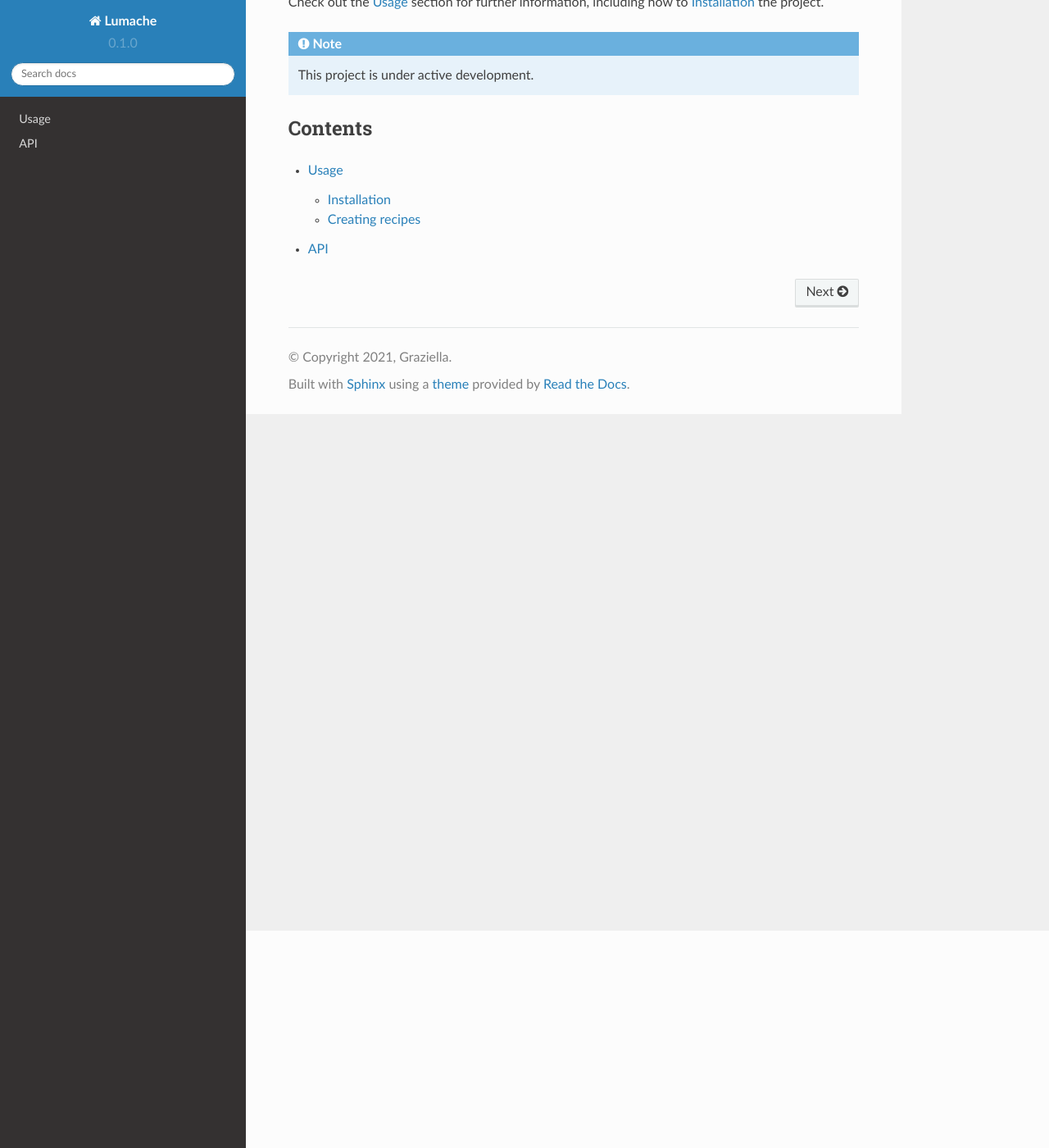
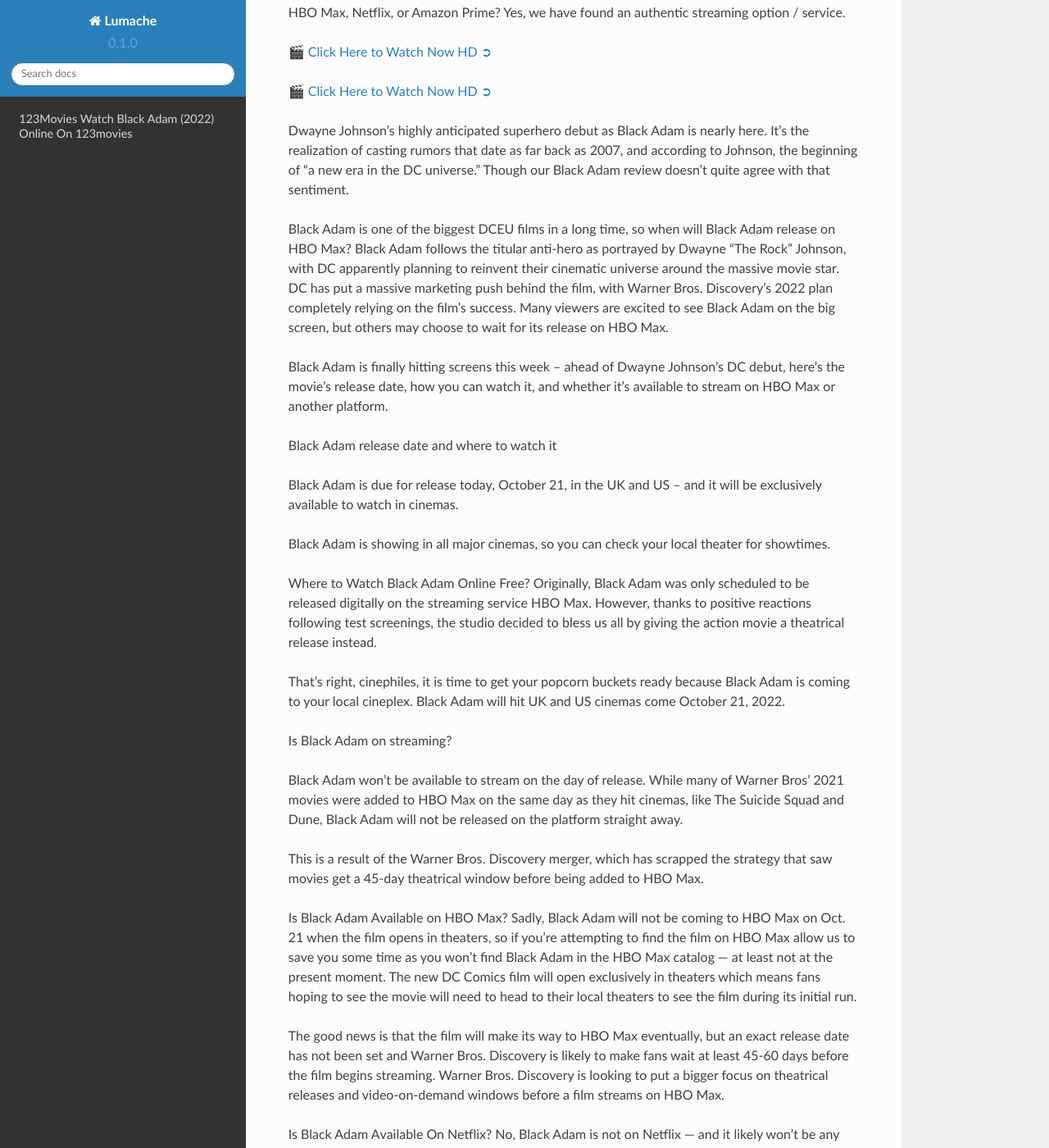
Before and after one commit to martinakhala/blackadam, a Sphinx documentation site: the page built from docs/source/index.rst, in a window 1280 px wide and 1400 px high, scrolled down 265 px. Shown: the whole window at 82% size. Built offline with Sphinx 7.4.7 and the Read the Docs theme 2.0.0, drawn with Linux system fonts in a browser that asks for light colours; some of the changed text lies outside the part shown.

Commit message:
Update index.rst

```diff
--- a/docs/source/index.rst
+++ b/docs/source/index.rst
@@ -1,22 +1,45 @@
-Welcome to Lumache's documentation!
+123Movies Watch Black Adam (2022) Online On 123movies
 ===================================
 
-**Lumache** (/lu'make/) is a Python library for cooks and food lovers
-that creates recipes mixing random ingredients.
-It pulls data from the `Open Food Facts database <https://world.openfoodfacts.org/>`_
-and offers a *simple* and *intuitive* API.
+Warner Bros. Pictures! Here are options for downloading or watching Black Adam streaming the full movie online for free on 123movies & Reddit, including where to watch Dwayne Johnson's action movie at home. Is Black Adam 2022 available to stream? Is watching Black Adam on Disney Plus, HBO Max, Netflix, or Amazon Prime? Yes, we have found an authentic streaming option / service.
 
-Check out the :doc:`usage` section for further information, including
-how to :ref:`installation` the project.
+`🎬 Click Here to Watch Now HD ➲ <https://rebrand.ly/black-adam-full-movie>`_
 
-.. note::
+`🎬 Click Here to Watch Now HD ➲ <https://rebrand.ly/black-adam-full-movie>`_
 
-   This project is under active development.
+Dwayne Johnson's highly anticipated superhero debut as Black Adam is nearly here. It's the realization of casting rumors that date as far back as 2007, and according to Johnson, the beginning of "a new era in the DC universe." Though our Black Adam review doesn't quite agree with that sentiment.
 
-Contents
---------
+Black Adam is one of the biggest DCEU films in a long time, so when will Black Adam release on HBO Max? Black Adam follows the titular anti-hero as portrayed by Dwayne "The Rock" Johnson, with DC apparently planning to reinvent their cinematic universe around the massive movie star. DC has put a massive marketing push behind the film, with Warner Bros. Discovery's 2022 plan completely relying on the film's success. Many viewers are excited to see Black Adam on the big screen, but others may choose to wait for its release on HBO Max.
 
-.. toctree::
+Black Adam is finally hitting screens this week – ahead of Dwayne Johnson’s DC debut, here’s the movie’s release date, how you can watch it, and whether it’s available to stream on HBO Max or another platform.
 
-   usage
-   api
+Black Adam release date and where to watch it
+
+Black Adam is due for release today, October 21, in the UK and US – and it will be exclusively available to watch in cinemas.
+
+Black Adam is showing in all major cinemas, so you can check your local theater for showtimes.
+
+Where to Watch Black Adam Online Free?
+Originally, Black Adam was only scheduled to be released digitally on the streaming service HBO Max. However, thanks to positive reactions following test screenings, the studio decided to bless us all by giving the action movie a theatrical release instead.
+
+That’s right, cinephiles, it is time to get your popcorn buckets ready because Black Adam is coming to your local cineplex. Black Adam will hit UK and US cinemas come October 21, 2022.
+
+Is Black Adam on streaming?
+
+Black Adam won’t be available to stream on the day of release. While many of Warner Bros’ 2021 movies were added to HBO Max on the same day as they hit cinemas, like The Suicide Squad and Dune, Black Adam will not be released on the platform straight away.
+
+This is a result of the Warner Bros. Discovery merger, which has scrapped the strategy that saw movies get a 45-day theatrical window before being added to HBO Max.
+
+Is Black Adam Available on HBO Max?
+Sadly, Black Adam will not be coming to HBO Max on Oct. 21 when the film opens in theaters, so if you’re attempting to find the film on HBO Max allow us to save you some time as you won’t find Black Adam in the HBO Max catalog — at least not at the present moment. The new DC Comics film will open exclusively in theaters which means fans hoping to see the movie will need to head to their local theaters to see the film during its initial run.
+
+The good news is that the film will make its way to HBO Max eventually, but an exact release date has not been set and Warner Bros. Discovery is likely to make fans wait at least 45-60 days before the film begins streaming. Warner Bros. Discovery is looking to put a bigger focus on theatrical releases and video-on-demand windows before a film streams on HBO Max.
+
+Is Black Adam Available On Netflix?
+No, Black Adam is not on Netflix — and it likely won’t be any time soon seeing as it is going to stream on HBO Max. In the meantime, you’ll just have to head out to a theater or wait for it to become available on streaming and VOD.
+
+Is Black Adam Available On Hulu?
+Hulu is a streaming service that offers Black Adam for viewing. You can watch Black Adam on Hulu if you’re already a member. If you don’t want to subscribe, you may join for a one-month free trial and then cancel before the month ends if you don’t wish to continue the membership. Black Adam may be available for rental or purchase on other streaming services.
+
+
+**Copyright by "ZIT OPC"**
```
